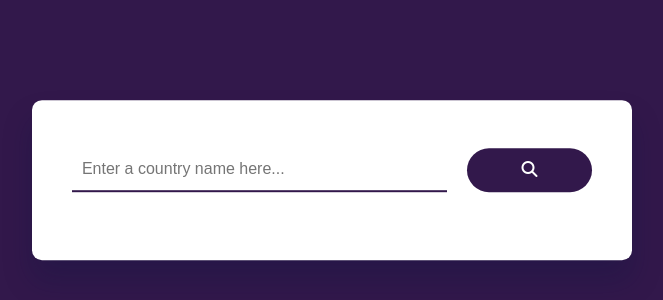
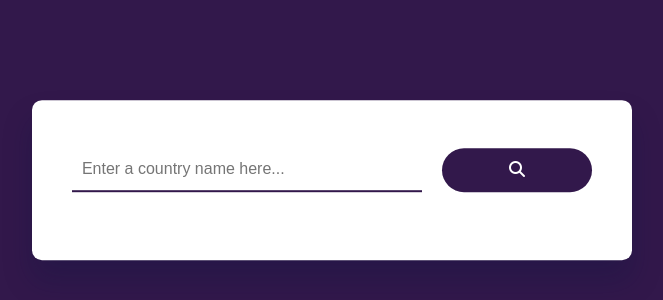
Before and after one commit to mssj-11/Countries_API, a plain HTML site: page index.html in a window 1280 px wide. Shown: the part 220-520 px from the top of the page, without its empty margins (308-971 px from the left). Drawn offline with Linux system fonts and the light colour scheme.

Commit message:
My Portafolio

```diff
--- a/style.css
+++ b/style.css
@@ -22,7 +22,7 @@ body{    background-color: #32184b;      }
 
 .search-wrapper {
     display: grid;
-    grid-template-columns: 9fr 3fr;
+    grid-template-columns: 7fr 3fr;
     gap: 1.25em;
 }
 
```
